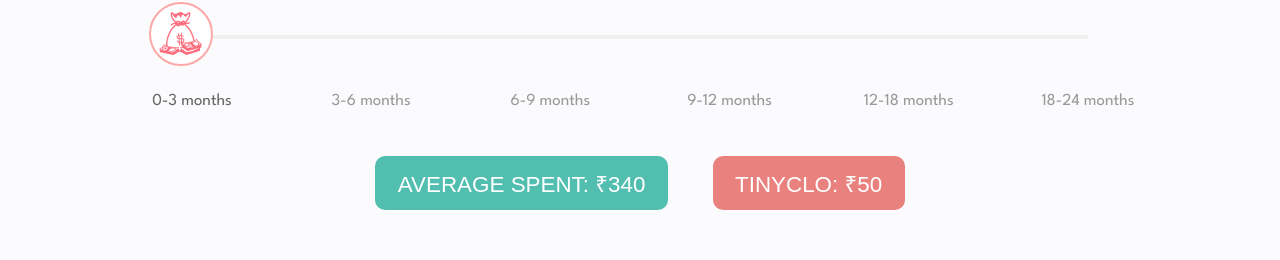
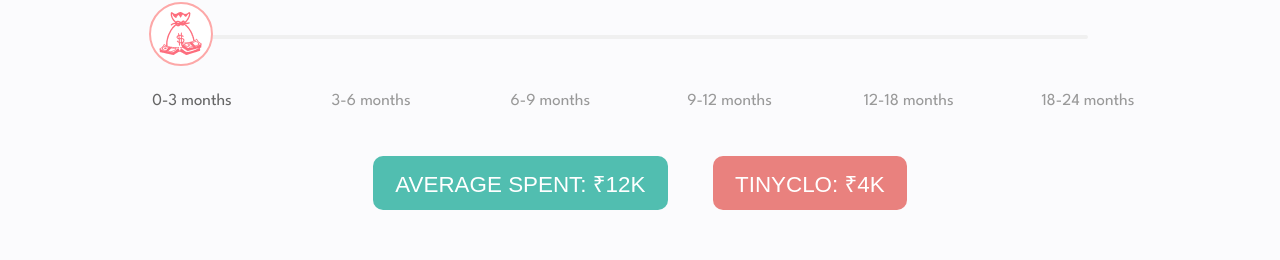
Before and after one commit to Arpit10110/kudosware-testing, a React (Vite) app: page / in a window 1280 px wide. Shown: the part 2834-3094 px from the top of the page. Built offline with nearby package versions, Linux system fonts and the light colour scheme.

Commit message:
all the changes are done

```diff
--- a/src/Components/Section4/Section4.jsx
+++ b/src/Components/Section4/Section4.jsx
@@ -21,6 +21,31 @@
     const handleSpaceSavingClick = () => {
         setSelectedButton("spaceSaving");
     };
+
+    const coastsavingval = [
+        {age: '0-3 months', AverageSpent: "₹12K", TinyClo: "₹4K" },
+        { age: '3-6 months', AverageSpent: "₹24K", TinyClo: "₹8K" },
+        { age: '6-9 months', AverageSpent: "₹36K", TinyClo: "₹12K" },
+        { age: '9-12 months', AverageSpent: "₹48K", TinyClo: "₹16K" },
+        { age: '12-18 months', AverageSpent: "₹60K", TinyClo: "₹20K" },
+        { age: '18-24 months', AverageSpent: "₹72K", TinyClo: "₹24K" },
+    ]
+    const envsavingval = [
+        {age: '0-3 months', TinyClo: "1 Tree saved" },
+        { age: '3-6 months', TinyClo: "2 Tree saved" },
+        { age: '6-9 months', TinyClo: "3 Tree saved" },
+        { age: '9-12 months', TinyClo: "4 Tree saved" },
+        { age: '12-18 months', TinyClo: "5 Tree saved" },
+        { age: '18-24 months', TinyClo: "6 Tree saved" },
+    ]
+    const spacesavingval = [
+        {age: '0-3 months', TinyClo: "Space saved: Half wardrobe" },
+        { age: '3-6 months', TinyClo: "Space saved: Full Wardrobe" },
+        { age: '6-9 months', TinyClo: "Space saved: Wardrobe and Sofa" },
+        { age: '9-12 months', TinyClo: "Space saved: Half Living room" },
+        { age: '12-18 months', TinyClo: "Space saved: Full Living room" },
+        { age: '18-24 months', TinyClo: "Space saved: Guest room" },
+    ]
 
     return (
         <div className="section4" id='rent'>
@@ -46,13 +71,13 @@
                 </button>
             </div>
             {selectedButton === "costSaving" &&
-                <SliderCompo cont={"Babies typically outgrow 6 or more sizes in their first year! Add in 3 different seasons, special occasions, and several outfit changes daily, now that's a LOT of clothes!"} />
+                <SliderCompo  twobtn={true} Slidevalue={coastsavingval} cont={"Babies typically outgrow 6 or more sizes in their first year! Add in 3 different seasons, special occasions, and several outfit changes daily, now that's a LOT of clothes!"} />
             }
             {selectedButton === "envSaving" &&
-                <SliderCompo cont={"Lorem ipsum dolor sit amet consectetur adipisicing elit. Consectetur voluptate accusantium eveniet sunt aliquid molestias a dolorum necessitatibus, inventore odit?"} />
+                <SliderCompo twobtn={false} Slidevalue={envsavingval} cont={"Producing 1 kg of cotton clothes requires 20,000 liters of water and emits 2.6 kg of carbon. Now imagine the environmental toll of clothing and toys for a baby’s entire year—hundreds of thousands of liters of water wasted and significant carbon emissions."} />
             }
             {selectedButton === "spaceSaving" &&
-                <SliderCompo cont={"Lorem ipsum dolor sit amet consectetur adipisicing elit. Consectetur voluptate accusantium eveniet sunt aliquid molestias a dolorum necessitatibus, inventore odit?"} />
+                <SliderCompo  twobtn={false} Slidevalue={spacesavingval} cont={"We all know how a house looks with a baby—clothes piling up, toys scattered everywhere, and bulky equipment taking over every corner. Most of it becomes useless in no time as babies outgrow them faster than you can organize."} />
             }
 
             <div className="section3-ContBox">
--- a/src/Components/Slider/Slider.jsx
+++ b/src/Components/Slider/Slider.jsx
@@ -4,7 +4,7 @@
 import './VariationSlider.css';
 import sliderbackground from "../../assets/sliderbackground.png";
 
-const SliderCompo = ({cont,Slidevalue}) => {
+const SliderCompo = ({twobtn,cont,Slidevalue}) => {
   const [selectedIndex, setSelectedIndex] = useState(0);
 
   // Handle slider change
@@ -12,14 +12,7 @@
     setSelectedIndex(value);
   };
 
-  const ageGroups = [
-    { age: '0-3 months', AverageSpent: "340", TinyClo: "50" },
-    { age: '3-6 months', AverageSpent: "330", TinyClo: "60" },
-    { age: '6-9 months', AverageSpent: "320", TinyClo: "70" },
-    { age: '9-12 months', AverageSpent: "310", TinyClo: "80" },
-    { age: '12-18 months', AverageSpent: "370", TinyClo: "20" },
-    { age: '18-24 months', AverageSpent: "380", TinyClo: "40" },
-  ];
+  const ageGroups =Slidevalue;
 
   return (
     <div className="slider-container">
@@ -53,10 +46,16 @@
           railStyle={{ backgroundColor: '#f0f0f0' }}
         />
       </div>
+      {
+        twobtn ?
       <div className="sec4btn-div">
-        <button>AVERAGE SPENT: ₹{ageGroups[selectedIndex].AverageSpent}</button>
-        <button>TINYCLO: ₹{ageGroups[selectedIndex].TinyClo}</button>
+        <button>AVERAGE SPENT: {ageGroups[selectedIndex].AverageSpent}</button>
+        <button>TINYCLO: {ageGroups[selectedIndex].TinyClo}</button>
+      </div>:
+      <div className="sec4btn-div">
+        <button>{ageGroups[selectedIndex].TinyClo}</button>
       </div>
+      }
     </div>
   );
 };
--- a/src/Components/StoreCard/StoreCard.css
+++ b/src/Components/StoreCard/StoreCard.css
@@ -31,6 +31,15 @@
     background-color: #FCEBA3;
     color: black;
 }
+.store-card-image{
+    width: 100%;
+    height: 40vh;
+}
+.store-card img{
+    width: 100%;
+    object-fit: contain;
+    height: inherit;
+}
 
 @media only screen and (width<=600px) {
     .store-card {
--- a/src/Components/StoreCard/StoreCard.jsx
+++ b/src/Components/StoreCard/StoreCard.jsx
@@ -50,7 +50,9 @@
   return (
     <>
       <div className="store-card">
-        <img src={image} alt={title} />
+        <div className='store-card-image' >
+        <img  src={image} alt={title} />
+        </div>
         <h3>{title}</h3>
         {/* Passing Buy and Rent specific details to addtocartHandler */}
         <button onClick={() => addtocartHandler(Buy)}>Buy Now @{Buy.price} INR</button>
```
